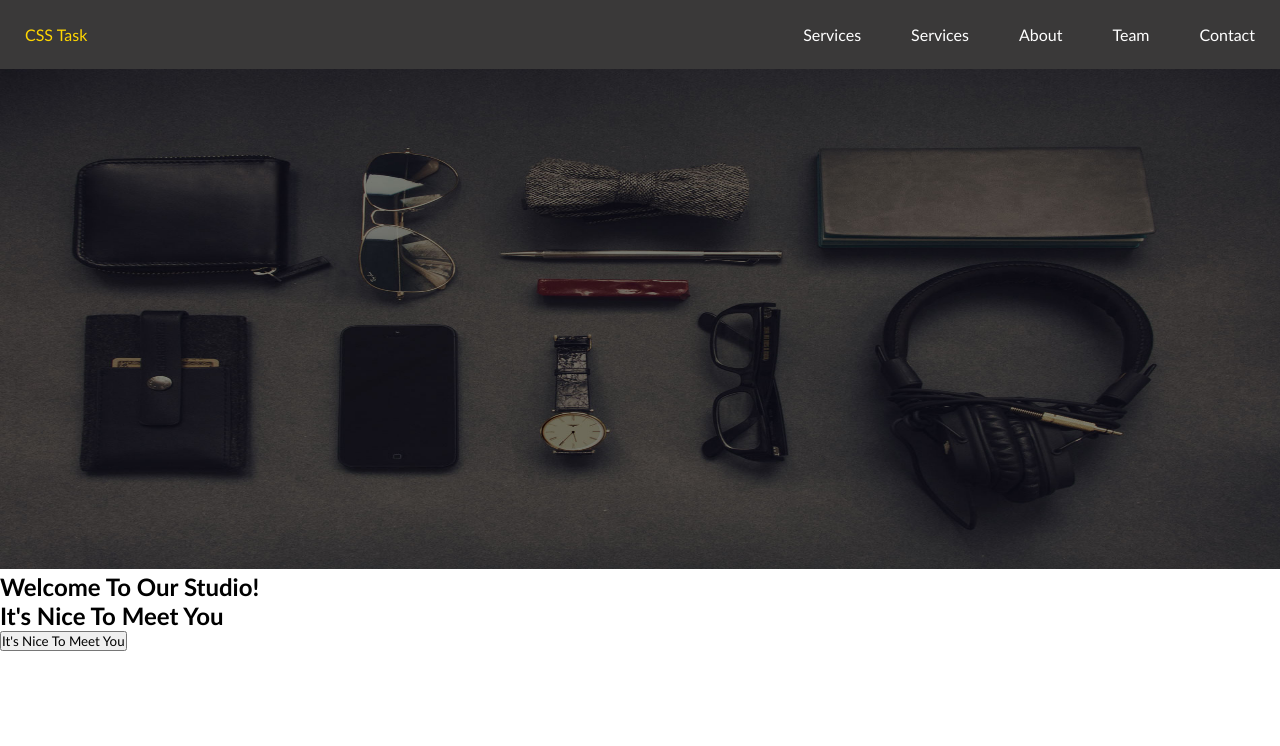
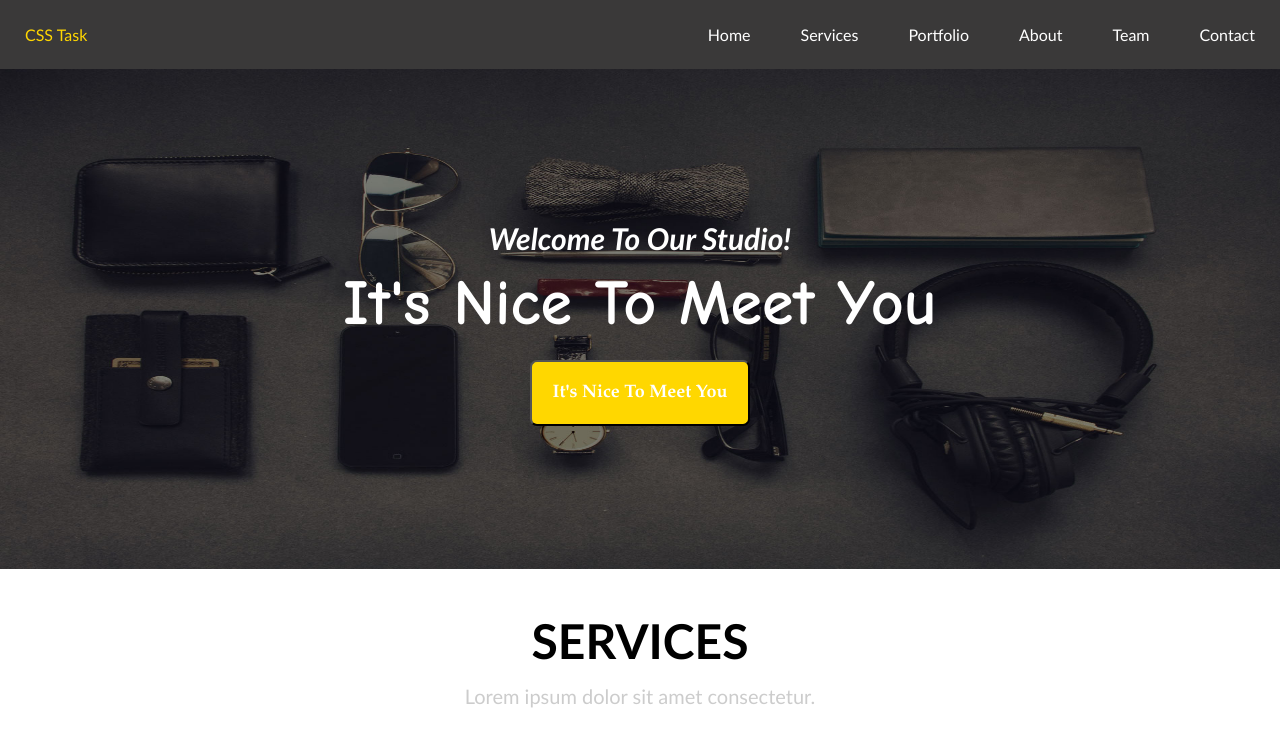
Before and after one commit to Shahid-cs22/JClick_Solution, a plain HTML site: page CSS/Task/index.html in a window 1280 px wide. Drawn offline with Linux system fonts and the light colour scheme.

Commit message:
update in task

```diff
--- a/CSS/Task/index.html
+++ b/CSS/Task/index.html
@@ -1,33 +1,52 @@
 <!DOCTYPE html>
 <html lang="en">
+
 <head>
     <meta charset="UTF-8">
     <meta name="viewport" content="width=device-width, initial-scale=1.0">
     <title>TASK 2</title>
     <link rel="stylesheet" href="./style.css">
 </head>
+
 <body>
+
     <div class="navbar">
         <p class="logo"><a href="#">CSS Task</a> </p>
 
         <ul>
-            <li><a href="#">Services</a></li>
-            <li><a href="#">Services</a></li>
-            <li><a href="#">About</a></li>
-            <li><a href="#">Team</a></li>
-            <li><a href="#">Contact</a></li>
+            <li><a href="#home">Home</a></li>
+            <li><a href="#services">Services</a></li>
+            <li><a href="#portfolio">Portfolio</a></li>
+            <li><a href="#about">About</a></li>
+            <li><a href="#team">Team</a></li>
+            <li><a href="#contact">Contact</a></li>
         </ul>
 
     </div>
 
-    <div class="main">
-        <img src="./pics/one.jpg" alt="">
-        <h2 class="txt1">Welcome To Our Studio!</h2>
-        <h2 class="txt2">It's Nice To Meet You</h2>
-        <input type="button" value="It's Nice To Meet You">
-    </div>
+    <section class="home" id="home">
+        <div class="main">
+            <img src="./pics/one.jpg" alt="">
+            <div class="inner">
+                <h2 class="txt1"><i>Welcome To Our Studio!</i></h2>
+                <h2 class="txt2">It's Nice To Meet You</h2>
+                <input type="button" value="It's Nice To Meet You" class="btn-1">
+            </div>
+        </div>
+
+    </section>
+
+    <section class="Services" id="services">
+        <div class="sect-1">
+
+            <h1 class="head-1">Services</h1>
+            <p class="head-2"> Lorem ipsum dolor sit amet consectetur.</p>
+
+        </div>
 
 
+    </section>
 
 </body>
+
 </html>
--- a/CSS/Task/style.css
+++ b/CSS/Task/style.css
@@ -1,15 +1,21 @@
-*{
+* {
     margin: 0;
     padding: 0;
-    a{
+
+    a {
         text-decoration: none;
         color: white;
     }
 
-    font-family: 'Trebuchet MS', 'Lucida Sans Unicode', 'Lucida Grande', 'Lucida Sans', Arial, sans-serif;
+    font-family: 'Trebuchet MS',
+    'Lucida Sans Unicode',
+    'Lucida Grande',
+    'Lucida Sans',
+    Arial,
+    sans-serif;
 }
 
-.navbar{
+.navbar {
     display: flex;
     justify-content: space-between;
     background-color: rgb(58, 57, 57);
@@ -18,28 +24,86 @@
 
 }
 
-ul{
+ul {
     display: flex;
-    justify-content:space-between;
+    justify-content: space-between;
     list-style: none;
     gap: 50px;
 }
 
-.navbar ul li a:hover{
+.navbar ul li a:hover {
     color: gold;
 
 
 }
 
-.navbar p a{
+.navbar p a {
     text-decoration: none;
     color: gold;
 }
 
-.main img{
+.main img {
     width: 100%;
     height: 500px;
     background-size: cover;
     background-size: 100% 100%;
 
 }
+
+
+.inner {
+    position: absolute;
+    top: 45%;
+    width: 100%;
+    text-align: center;
+    top: 220px;
+
+}
+
+.txt1{
+    font-size: 30px;
+    color: white;
+    font-size: "Trebuchet MS", sans-serif;
+
+}
+
+.txt2{
+    margin-top: 10px;
+    font-family: "Comic Sans MS", cursive;
+    font-size: 4em;
+    color: white;
+    padding-bottom: 20px;
+}
+
+.btn-1{
+    padding: 20px;
+    border-radius: 7px;
+    background-color: gold;
+    font-family: "Palatino Linotype", "Book Antiqua", Palatino, serif;
+    color: white;
+    font-weight: bold;
+    font-size: 18px;
+
+}
+
+.btn-1:hover{
+    cursor: pointer;
+    background-color: rgb(214, 185, 18);
+}
+
+.sect-1{
+    text-align: center;
+    padding-top: 40px;
+    font-size: 2rem;
+}
+
+.head-1{
+    text-transform: uppercase;
+    padding-bottom: 15px;
+    font-family: "Trebuchet MS"
+}
+
+.head-2{
+    color: #ccc;
+    font-size: 20px;
+}
```
